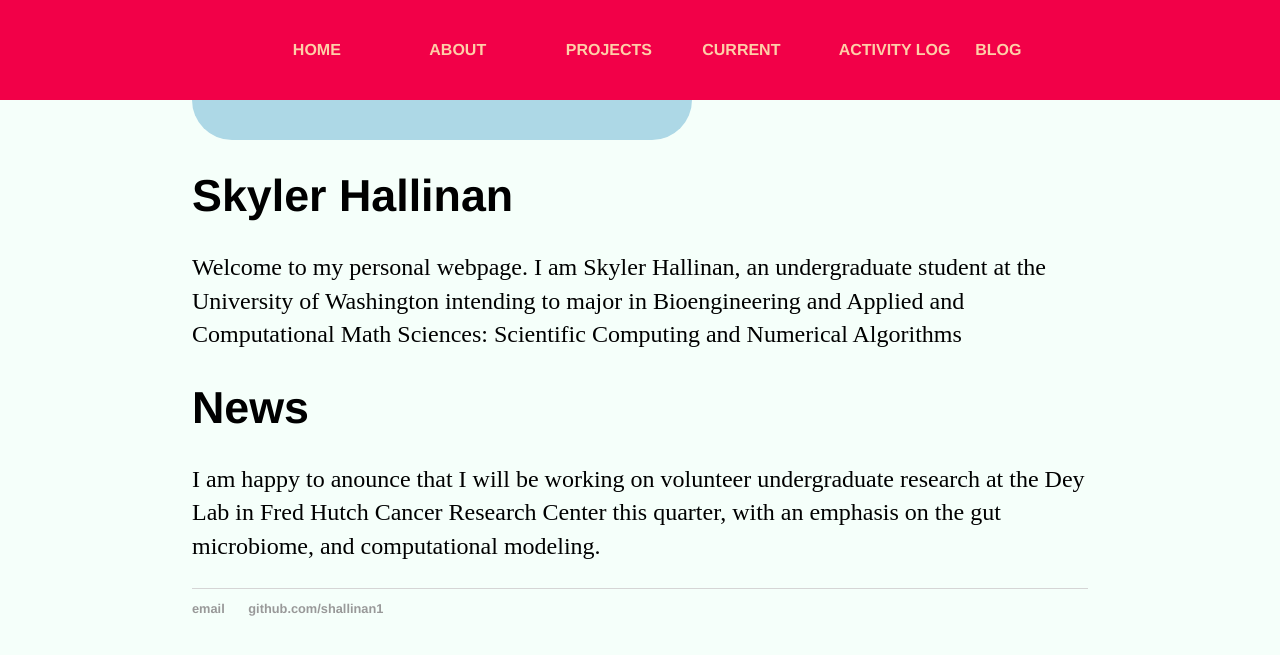
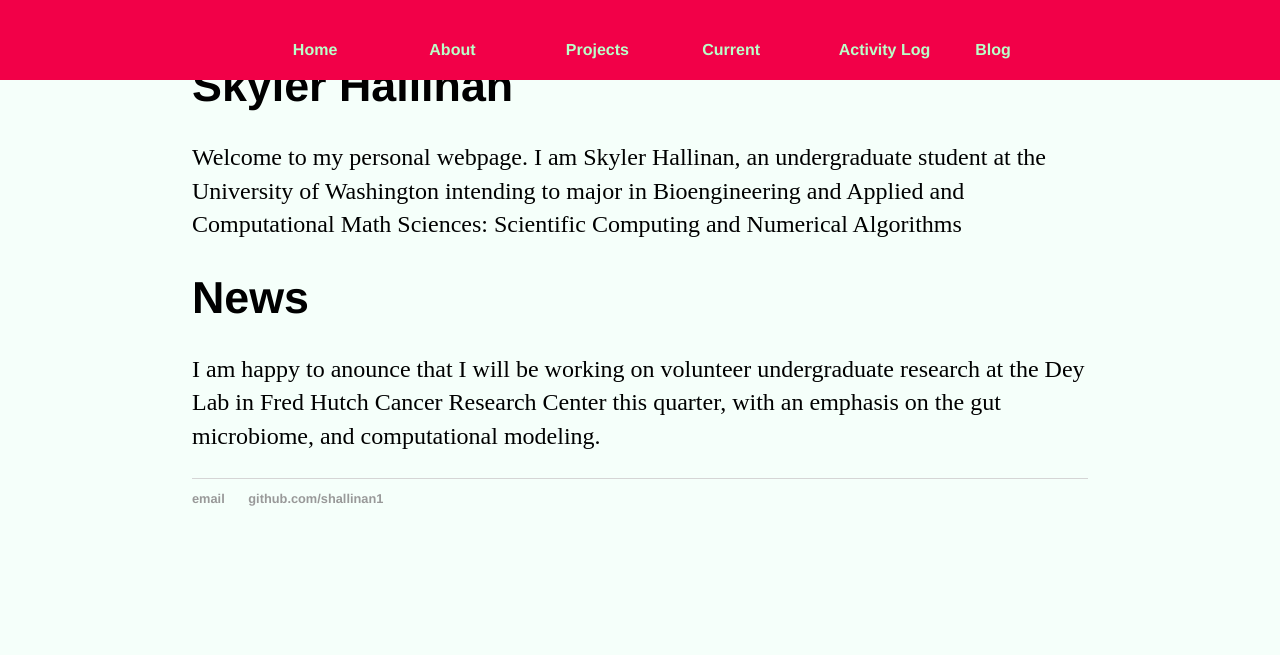
Before and after one commit to shallinan1/shallinan1.github.io, a Jekyll site: the page built from index.md, in a window 1280 px wide. Shown: the top 655 px of the page. Built offline with Jekyll 4.4.1, drawn with Linux system fonts in a browser that asks for light colours; our own code applies the rules of GitHub Pages for plain Markdown files.

Commit message:
css update

```diff
--- a/_layouts/default.html
+++ b/_layouts/default.html
@@ -6,7 +6,6 @@
 			<link rel="stylesheet" type="text/css" href="/css/main.css">
 		</head>
 		<body>
-			<div class = "oval">
 			<nav id="globalNav">
 	    		<ul>
 	        	<li><a href="/">Home</a></li>
@@ -18,7 +17,6 @@
 
 	    		</ul>
 			</nav>
-			</div>
 			</div>
 			<div class="container">
 
--- a/css/main.css
+++ b/css/main.css
@@ -84,7 +84,7 @@ div.relative {
 	position: fixed;
 	z-index: 1;
 	width: 100%;
-	height: 100px;
+	height: 80px;
 	top: 0;
 	left: 0;
 	overflow: hidden;
@@ -118,8 +118,7 @@ div.relative {
 	padding: 0 0.25em;
 	-moz-padding-start: 0;
 	font-size: 1em;
-	text-transform: uppercase;
-	color: #FECEA8;
+	color: #baffc9;
 	}
 
 	#globalNav a:hover {
@@ -129,7 +128,7 @@ div.relative {
 		-moz-padding-start: 0;
 		font-size: 1em;
 		text-transform: uppercase;
-		color: #ED6161;
+		color: #baffc9;
 	    -webkit-transition: .3s ease-in;
 	       -moz-transition: .3s ease-in;
 	        -ms-transition: .3s ease-in;
```
